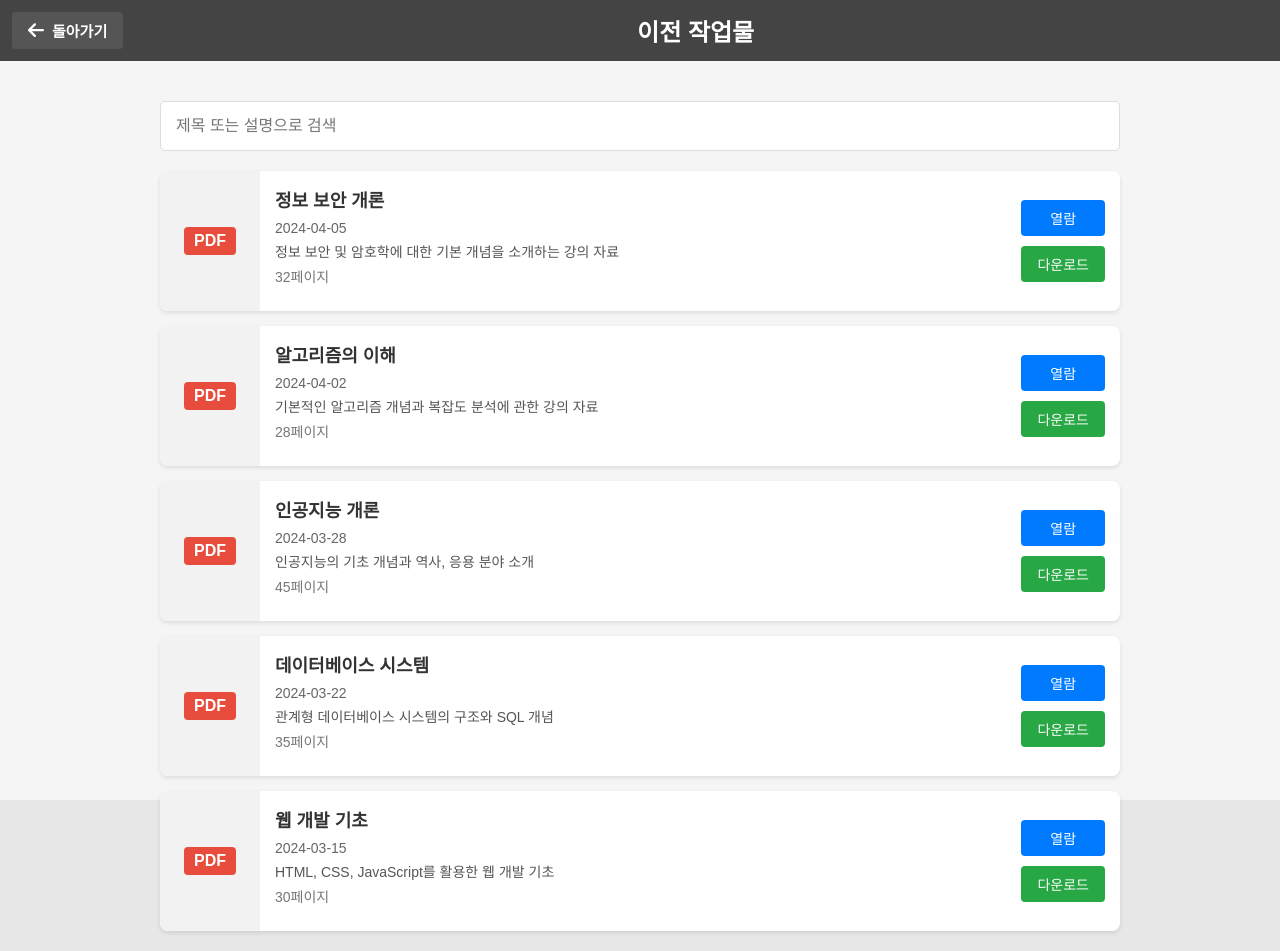
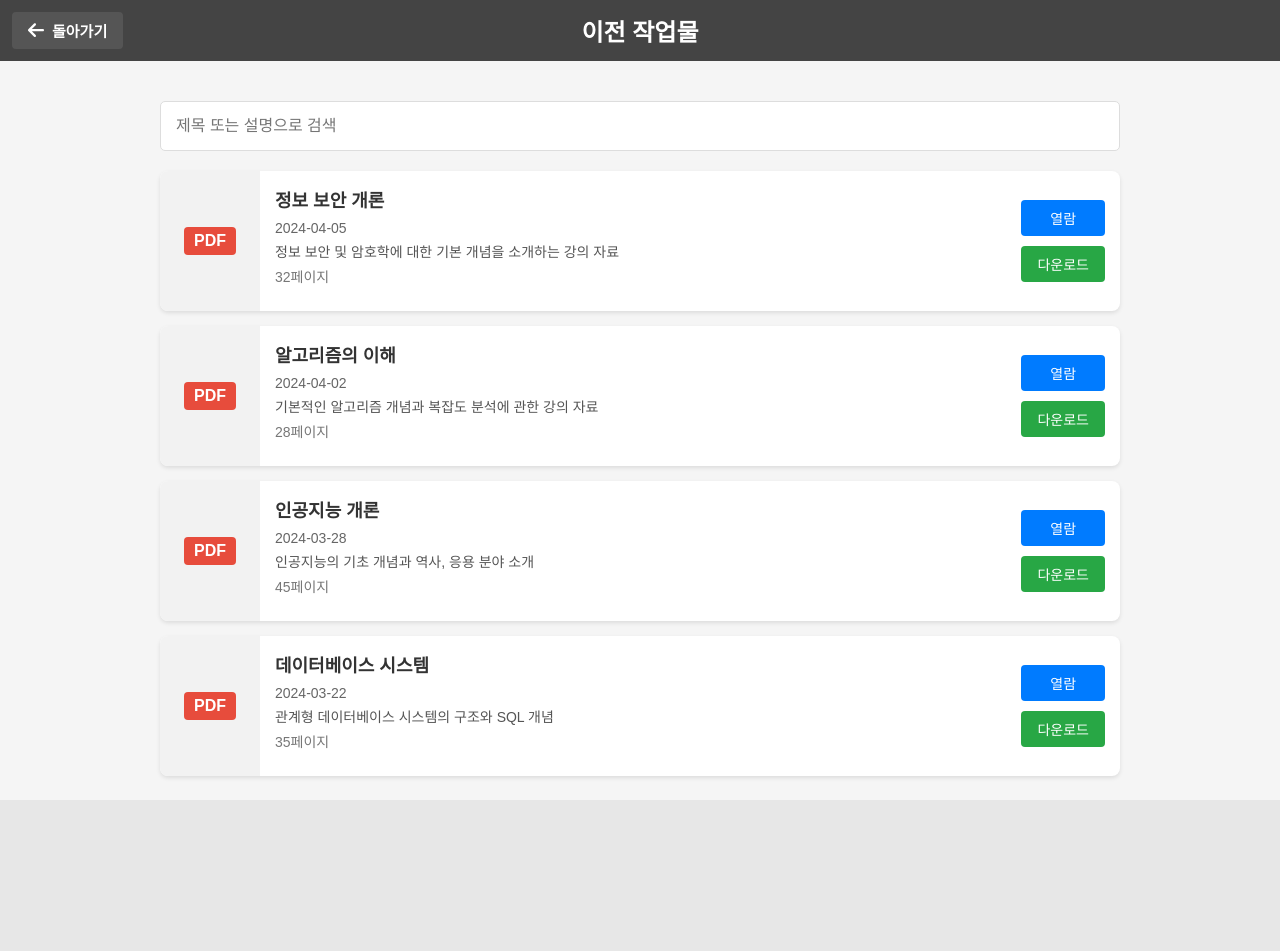
Before and after one commit to 2025capstoneDesign/capstone-FE, a React (Create React App) app: page /history in a window 1280 px wide. After the commit the page ends 800 px from the top, so only its background shows below. Built offline with nearby package versions, Linux system fonts and the light colour scheme.

Commit message:
[style] Fix Header css align center

```diff
--- a/src/components/common/Header/Header.css
+++ b/src/components/common/Header/Header.css
@@ -3,6 +3,7 @@
   color: white;
   display: flex;
   align-items: center;
+  justify-content: space-between;
   padding: 12px;
   height: 50px;
 }
@@ -11,11 +12,14 @@
   display: flex;
   align-items: center;
   gap: 10px;
+  flex: 1;
 }
 
 .right-section {
   display: flex;
   align-items: center;
+  flex: 1;
+  justify-content: flex-end;
 }
 
 .back-button {
@@ -42,6 +46,8 @@
 .title {
   font-size: 24px;
   font-weight: bold;
+  flex: 2;
+  text-align: center;
 }
 
 .menu-btn {
--- a/src/data/pdfData.js
+++ b/src/data/pdfData.js
@@ -6,7 +6,7 @@ export const pdfData = [
     thumbnail: "/images/pdf_thumbnail.png",
     description: "정보 보안 및 암호학에 대한 기본 개념을 소개하는 강의 자료",
     file: "/sample.pdf",
-    pages: 32
+    pages: 32,
   },
   {
     id: 2,
@@ -15,7 +15,7 @@ export const pdfData = [
     thumbnail: "/images/pdf_thumbnail.png",
     description: "기본적인 알고리즘 개념과 복잡도 분석에 관한 강의 자료",
     file: "/sample.pdf",
-    pages: 28
+    pages: 28,
   },
   {
     id: 3,
@@ -24,7 +24,7 @@ export const pdfData = [
     thumbnail: "/images/pdf_thumbnail.png",
     description: "인공지능의 기초 개념과 역사, 응용 분야 소개",
     file: "/sample.pdf",
-    pages: 45
+    pages: 45,
   },
   {
     id: 4,
@@ -33,15 +33,6 @@ export const pdfData = [
     thumbnail: "/images/pdf_thumbnail.png",
     description: "관계형 데이터베이스 시스템의 구조와 SQL 개념",
     file: "/sample.pdf",
-    pages: 35
+    pages: 35,
   },
-  {
-    id: 5,
-    title: "웹 개발 기초",
-    date: "2024-03-15",
-    thumbnail: "/images/pdf_thumbnail.png",
-    description: "HTML, CSS, JavaScript를 활용한 웹 개발 기초",
-    file: "/sample.pdf",
-    pages: 30
-  }
 ];
```
